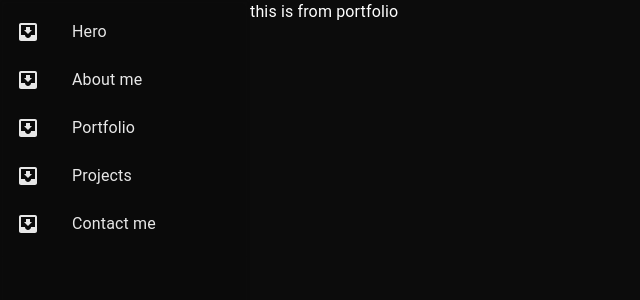
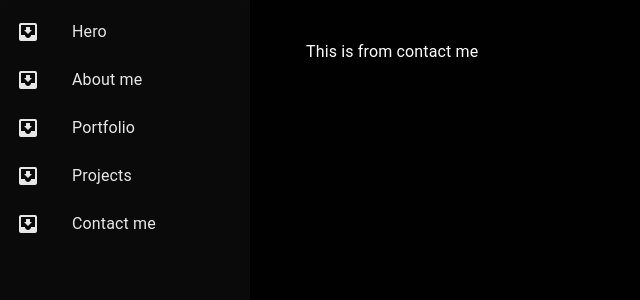
Before and after one commit to mdibuhossain/Portfolio_main, a React (Create React App) app: page /portfolio in a window 1280 px wide. Shown: the top 300 px of the page, without its empty margins (0-640 px from the left). Built offline with nearby package versions, Linux system fonts and the light colour scheme.

Commit message:
nav complete

```diff
--- a/src/App.css
+++ b/src/App.css
@@ -10,5 +10,5 @@ html, body{
 
 .container{
   height: 100%;
-   background-color: rgb(12, 12, 12)
+   background-color: rgb(1, 1, 1)
 }
--- a/src/Pages/About.js
+++ b/src/Pages/About.js
@@ -3,11 +3,9 @@ import React from 'react';
 
 const About = () => {
     return (
-        <div className="container">
-            <Box sx={{ pt: { lg: 5, xs: 7 }, pl: { lg: 7, xs: 4 } }}>
-                hello
-            </Box>
-        </div>
+        <Box className="container" sx={{ pt: { lg: 5, xs: 7 }, pl: { lg: 7, xs: 4 } }}>
+            hello
+        </Box>
     );
 };
 
--- a/src/Pages/Contact.js
+++ b/src/Pages/Contact.js
@@ -1,10 +1,11 @@
+import { Box } from '@mui/system';
 import React from 'react';
 
 const Contact = () => {
     return (
-        <div className="container">
+        <Box className="container" sx={{ pt: { lg: 5, xs: 7 }, pl: { lg: 7, xs: 4 } }}>
             This is from contact me
-        </div>
+        </Box>
     );
 };
 
--- a/src/Pages/Portfolio.js
+++ b/src/Pages/Portfolio.js
@@ -1,10 +1,11 @@
+import { Box } from '@mui/system';
 import React from 'react';
 
 const Portfolio = () => {
     return (
-        <div className="container">
-            this is from portfolio
-        </div>
+        <Box className="container" sx={{ pt: { lg: 5, xs: 7 }, pl: { lg: 7, xs: 4 } }}>
+            This is from contact me
+        </Box>
     );
 };
 
--- a/src/Pages/Projects.js
+++ b/src/Pages/Projects.js
@@ -1,10 +1,11 @@
+import { Box } from '@mui/system';
 import React from 'react';
 
 const Projects = () => {
     return (
-        <div className="container">
-            This is from projects
-        </div>
+        <Box className="container" sx={{ pt: { lg: 5, xs: 7 }, pl: { lg: 7, xs: 4 } }}>
+            This is from project
+        </Box>
     );
 };
 
```
